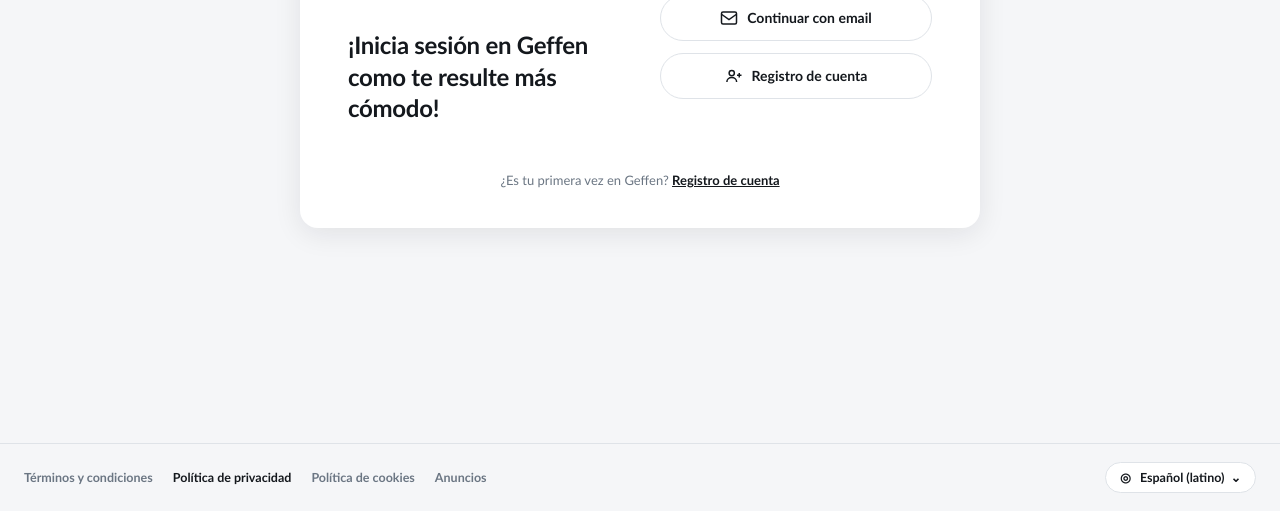
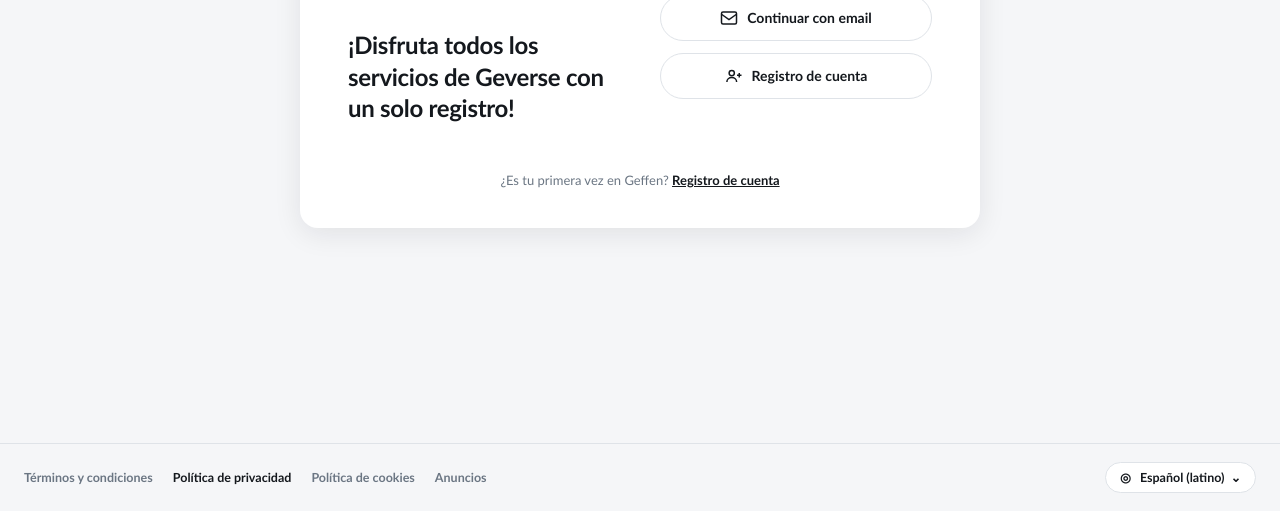
Before and after one commit to starshiplegacy/geffenweverse, a plain HTML site: page geffenweverse-web-2026-11-14.html in a window 1280 px wide. Shown: the part 289-800 px from the top of the page. Drawn offline with nearby package versions, Linux system fonts and the light colour scheme.

Commit message:
Update Geffen Account welcome message

```diff
--- a/geffenweverse-web-2026-11-14.html
+++ b/geffenweverse-web-2026-11-14.html
@@ -712,7 +712,7 @@ function auth(modo) {
   const title=reg?'Registro de cuenta':recovery?'Recupera tu cuenta':reset?'Crea una nueva contraseña':'Iniciar sesión';
   const intro=reg?'¡Disfruta todos los servicios de Geffen con un solo registro!':recovery?'Te enviaremos un enlace para recuperar el acceso a tu cuenta.':reset?'Elige una contraseña segura de al menos 8 caracteres.':'Introduce tu correo y tu contraseña para entrar en tu cuenta.';
   const welcome=login?`<section class="ga-welcome" id="ga-welcome">
-    <div><div class="ga-brand"><span class="ga-mark">geffen</span> <span class="ga-rest">account</span></div><h1 class="ga-headline">¡Inicia sesión en Geffen como te resulte más cómodo!</h1></div>
+    <div><div class="ga-brand"><span class="ga-mark">geffen</span> <span class="ga-rest">account</span></div><h1 class="ga-headline">¡Disfruta todos los servicios de Geverse con un solo registro!</h1></div>
     <div class="ga-actions">
       <button class="ga-btn" type="button" data-ga-view="email"><svg width="18" height="18" viewBox="0 0 24 24" fill="none" stroke="currentColor" stroke-width="2"><rect x="2" y="4" width="20" height="16" rx="2"/><path d="m2 7 10 7 10-7"/></svg>Continuar con email</button>
       <button class="ga-btn" type="button" data-ga-route="registro"><svg width="18" height="18" viewBox="0 0 24 24" fill="none" stroke="currentColor" stroke-width="2"><circle cx="9" cy="8" r="3.5"/><path d="M2.5 20c0-3.6 2.9-6 6.5-6s6.5 2.4 6.5 6M19 8v6M16 11h6"/></svg>Registro de cuenta</button>
```
